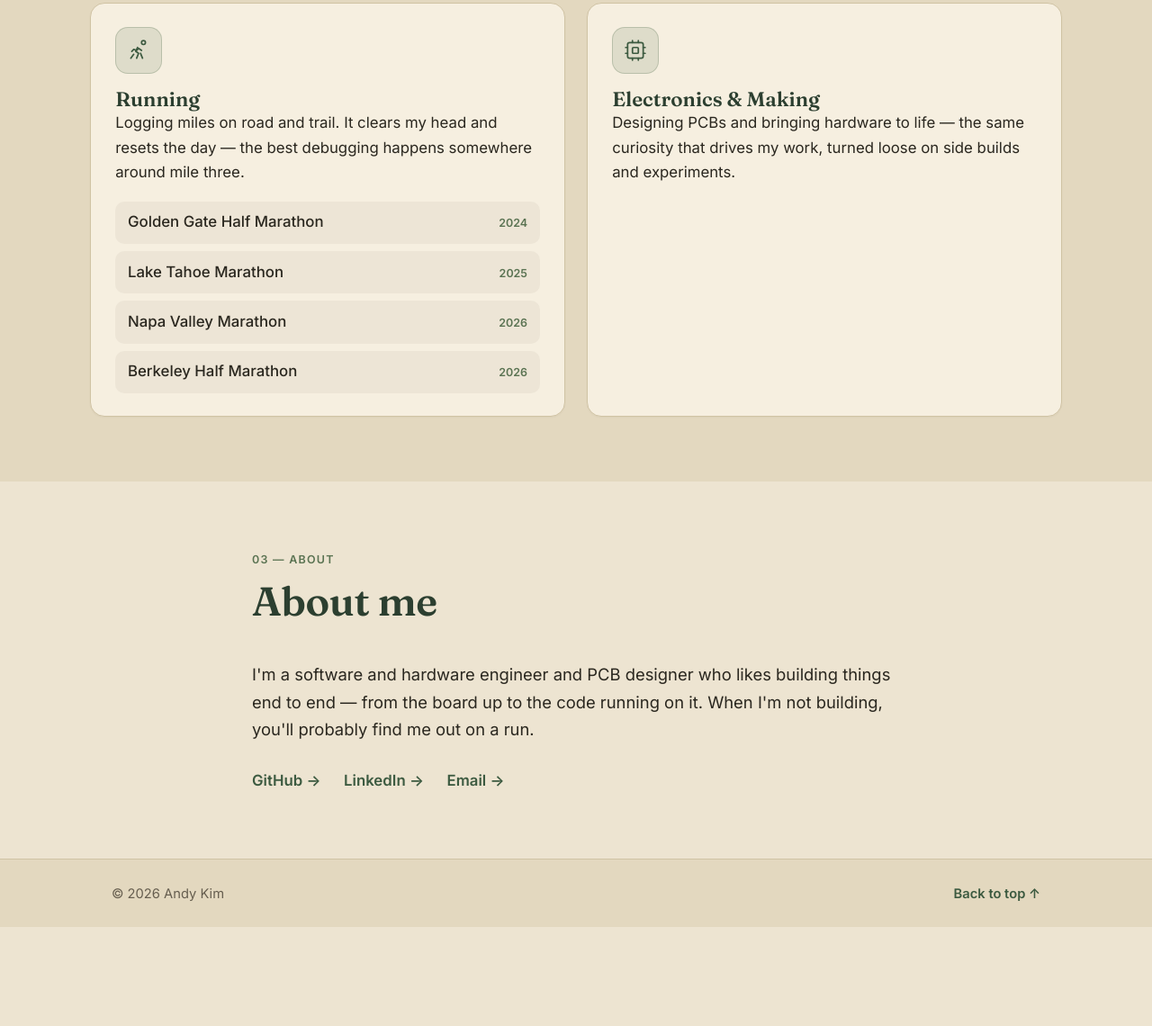
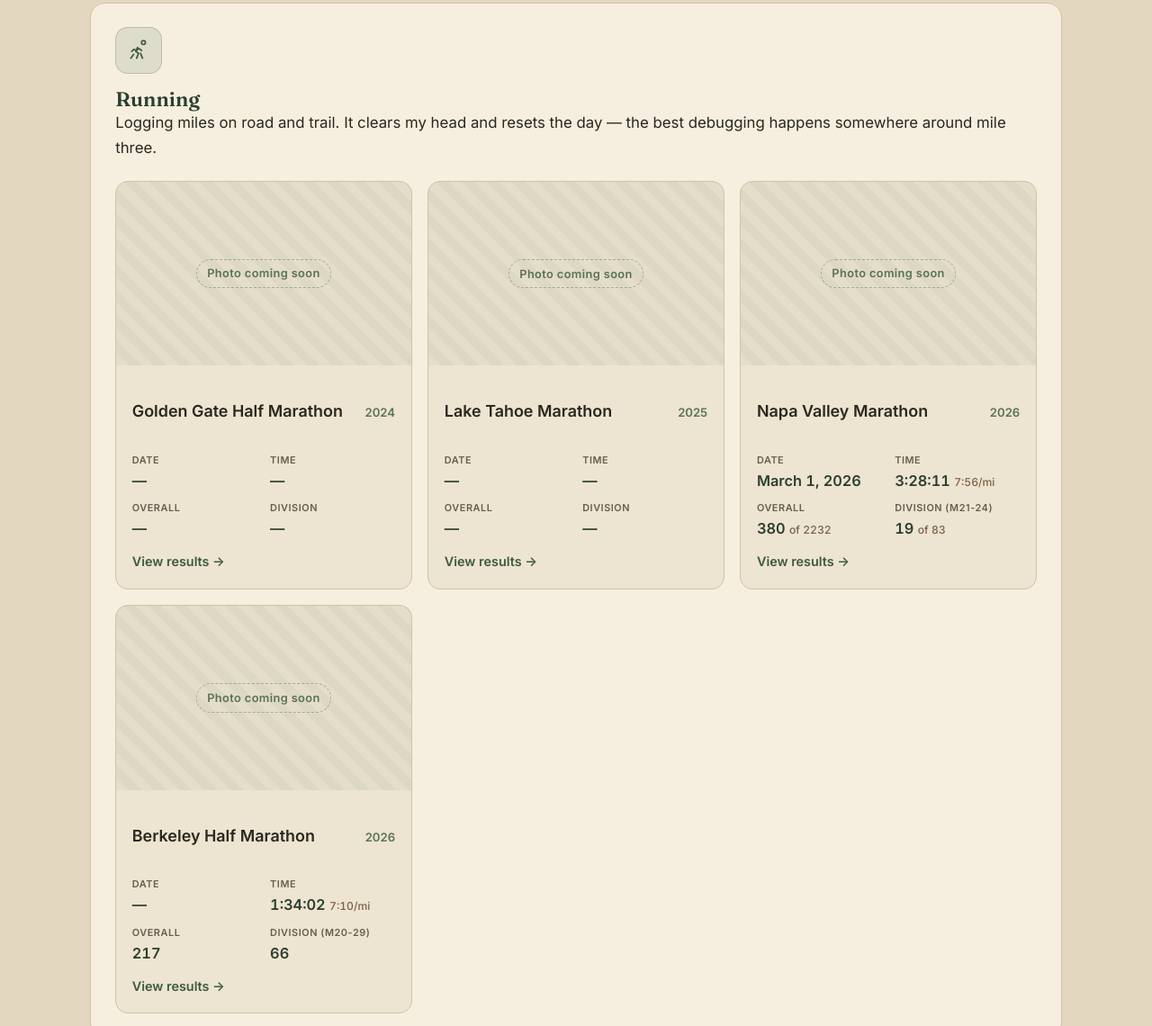
Before and after one commit to AndyKim519/andykim519.github.io, a plain HTML site: page index.html in a window 1280 px wide. Shown: the part 1308-2448 px from the top of the page at 90% size. Before the commit the page ends 2338 px from the top, so only its background shows below. Drawn offline with Linux system fonts and the light colour scheme.

Commit message:
Rework Hobbies: stacked layout + detailed race cards with photos
- Stack Running and Electronics & Making vertically (one column)
- Each race is now a card: photo + date, finish time/pace, overall place,
  division place
- Sourced stats from the result links:
  - Napa Valley Marathon 2026: 3/1/2026, 3:28:11 (7:56/mi), 380/2232,
    M21-24 19/83
  - Berkeley Half 2026: 1:34:02 chip (7:10/mi), overall 217, M20-29 66
    (field-size totals + date not exposed by the page)
  - Golden Gate 2024 + Lake Tahoe 2025 pages are JS-only; stats left as
    placeholders pending data
- Add assets/races/ with README of expected photo filenames; cards show a
  'Photo coming soon' placeholder with graceful onerror fallback

```diff
--- a/css/styles.css
+++ b/css/styles.css
@@ -166,7 +166,7 @@ em { font-style: italic; color: var(--brown-soft); }
 
 /* ---------- Cards ---------- */
 .cards { display: grid; gap: 1.5rem; grid-template-columns: repeat(auto-fit, minmax(300px, 1fr)); }
-.cards--hobbies { grid-template-columns: repeat(auto-fit, minmax(260px, 1fr)); }
+.cards--hobbies { grid-template-columns: 1fr; }   /* stack Running + Electronics vertically */
 
 .card {
   background: var(--card); border: 1px solid var(--line);
@@ -201,17 +201,42 @@ em { font-style: italic; color: var(--brown-soft); }
   background: rgba(90, 115, 82, 0.15); border: 1px solid rgba(90, 115, 82, 0.28);
 }
 
-/* Race list inside the Running hobby card */
-.races { list-style: none; margin: 1.1rem 0 0; padding: 0; display: grid; gap: .5rem; }
-.races li { margin: 0; }
-.races a {
-  display: flex; align-items: baseline; justify-content: space-between; gap: .75rem;
-  padding: .55rem .8rem; border-radius: 10px; font-weight: 500; color: var(--ink);
-  background: rgba(90, 69, 49, 0.06); border: 1px solid transparent;
-  transition: background .2s var(--ease), border-color .2s var(--ease), transform .2s var(--ease);
+/* Race cards inside the Running hobby card */
+.races {
+  list-style: none; margin: 1.4rem 0 0; padding: 0;
+  display: grid; gap: 1.1rem;
+  grid-template-columns: repeat(auto-fit, minmax(290px, 1fr));
 }
-.races a:hover { background: rgba(90, 115, 82, 0.14); border-color: rgba(90, 115, 82, 0.3); color: var(--forest); transform: translateX(2px); }
-.races__year { flex-shrink: 0; font-size: .78rem; font-weight: 600; color: var(--moss); white-space: nowrap; }
+.race {
+  display: flex; flex-direction: column;
+  background: var(--beige); border: 1px solid var(--line);
+  border-radius: 14px; overflow: hidden;
+  transition: transform .2s var(--ease), box-shadow .2s var(--ease), border-color .2s var(--ease);
+}
+.race:hover { transform: translateY(-3px); box-shadow: 0 12px 26px rgba(44, 63, 48, 0.14); border-color: var(--moss); }
+
+.race__photo { margin: 0; aspect-ratio: 16 / 10; background: var(--beige-alt); overflow: hidden; }
+.race__photo img { width: 100%; height: 100%; object-fit: cover; display: block; }
+.race__photo--empty { position: relative; display: grid; place-items: center; background:
+  repeating-linear-gradient(45deg, rgba(90,115,82,.06) 0 10px, rgba(90,115,82,.11) 10px 20px); }
+.race__photo--empty::after {
+  content: "Photo coming soon"; color: var(--moss); font-size: .8rem; font-weight: 600;
+  letter-spacing: .03em; padding: .3rem .7rem; border: 1px dashed rgba(90,115,82,.45); border-radius: 999px;
+}
+
+.race__info { padding: 1rem 1.1rem 1.1rem; display: flex; flex-direction: column; gap: .7rem; flex: 1; }
+.race__head { display: flex; align-items: baseline; justify-content: space-between; gap: .6rem; }
+.race__name { font-size: 1.12rem; line-height: 1.2; }
+.race__year { flex-shrink: 0; font-size: .82rem; font-weight: 600; color: var(--moss); }
+
+.race__stats { margin: 0; display: grid; grid-template-columns: 1fr 1fr; gap: .55rem .9rem; }
+.race__stats > div { display: flex; flex-direction: column; }
+.race__stats dt { font-size: .68rem; font-weight: 600; letter-spacing: .05em; text-transform: uppercase; color: var(--ink-muted); }
+.race__stats dd { margin: 0; font-size: 1.02rem; font-weight: 600; color: var(--forest); font-variant-numeric: tabular-nums; }
+.race__sub { font-size: .76rem; font-weight: 500; color: var(--brown-soft); }
+
+.race__link { margin-top: auto; font-weight: 600; font-size: .9rem; color: var(--green); }
+.race__link:hover { color: var(--brown); }
 
 /* ---------- About ---------- */
 .about__text { font-size: 1.15rem; color: var(--ink); }
--- a/index.html
+++ b/index.html
@@ -132,26 +132,90 @@
               Logging miles on road and trail. It clears my head and resets the
               day &mdash; the best debugging happens somewhere around mile three.
             </p>
+
             <ul class="races" aria-label="Races">
-              <li>
-                <a href="https://results2.xacte.com/#/e/2569/trackers" target="_blank" rel="noopener">
-                  Golden Gate Half Marathon <span class="races__year">2024</span>
-                </a>
+              <li class="race">
+                <figure class="race__photo race__photo--empty">
+                  <img src="assets/races/golden-gate-half-2024.jpg" alt="Andrew Kim at the Golden Gate Half Marathon, 2024" loading="lazy"
+                       onload="this.closest('.race__photo').classList.remove('race__photo--empty')"
+                       onerror="this.closest('.race__photo').classList.add('race__photo--empty'); this.remove();" />
+                </figure>
+                <div class="race__info">
+                  <div class="race__head">
+                    <h4 class="race__name">Golden Gate Half Marathon</h4>
+                    <span class="race__year">2024</span>
+                  </div>
+                  <dl class="race__stats">
+                    <div><dt>Date</dt><dd>&mdash;</dd></div>
+                    <div><dt>Time</dt><dd>&mdash;</dd></div>
+                    <div><dt>Overall</dt><dd>&mdash;</dd></div>
+                    <div><dt>Division</dt><dd>&mdash;</dd></div>
+                  </dl>
+                  <a class="race__link" href="https://results2.xacte.com/#/e/2569/trackers" target="_blank" rel="noopener">View results &rarr;</a>
+                </div>
               </li>
-              <li>
-                <a href="https://results.raceroster.com/v3/events/ufkaaytknesjaycb/race/245859/participant/yn2m7enjua26ffb5?filter_search=Andrew+Kim" target="_blank" rel="noopener">
-                  Lake Tahoe Marathon <span class="races__year">2025</span>
-                </a>
+
+              <li class="race">
+                <figure class="race__photo race__photo--empty">
+                  <img src="assets/races/lake-tahoe-marathon-2025.jpg" alt="Andrew Kim at the Lake Tahoe Marathon, 2025" loading="lazy"
+                       onload="this.closest('.race__photo').classList.remove('race__photo--empty')"
+                       onerror="this.closest('.race__photo').classList.add('race__photo--empty'); this.remove();" />
+                </figure>
+                <div class="race__info">
+                  <div class="race__head">
+                    <h4 class="race__name">Lake Tahoe Marathon</h4>
+                    <span class="race__year">2025</span>
+                  </div>
+                  <dl class="race__stats">
+                    <div><dt>Date</dt><dd>&mdash;</dd></div>
+                    <div><dt>Time</dt><dd>&mdash;</dd></div>
+                    <div><dt>Overall</dt><dd>&mdash;</dd></div>
+                    <div><dt>Division</dt><dd>&mdash;</dd></div>
+                  </dl>
+                  <a class="race__link" href="https://results.raceroster.com/v3/events/ufkaaytknesjaycb/race/245859/participant/yn2m7enjua26ffb5?filter_search=Andrew+Kim" target="_blank" rel="noopener">View results &rarr;</a>
+                </div>
               </li>
-              <li>
-                <a href="https://results.svetiming.com/napa-valley-marathon/events/2026/kaiser-permanente-napa-valley-marathon/1026/entrant?share=1" target="_blank" rel="noopener">
-                  Napa Valley Marathon <span class="races__year">2026</span>
-                </a>
+
+              <li class="race">
+                <figure class="race__photo race__photo--empty">
+                  <img src="assets/races/napa-valley-marathon-2026.jpg" alt="Andrew Kim at the Napa Valley Marathon, 2026" loading="lazy"
+                       onload="this.closest('.race__photo').classList.remove('race__photo--empty')"
+                       onerror="this.closest('.race__photo').classList.add('race__photo--empty'); this.remove();" />
+                </figure>
+                <div class="race__info">
+                  <div class="race__head">
+                    <h4 class="race__name">Napa Valley Marathon</h4>
+                    <span class="race__year">2026</span>
+                  </div>
+                  <dl class="race__stats">
+                    <div><dt>Date</dt><dd>March 1, 2026</dd></div>
+                    <div><dt>Time</dt><dd>3:28:11 <span class="race__sub">7:56/mi</span></dd></div>
+                    <div><dt>Overall</dt><dd>380 <span class="race__sub">of 2232</span></dd></div>
+                    <div><dt>Division (M21-24)</dt><dd>19 <span class="race__sub">of 83</span></dd></div>
+                  </dl>
+                  <a class="race__link" href="https://results.svetiming.com/napa-valley-marathon/events/2026/kaiser-permanente-napa-valley-marathon/1026/entrant?share=1" target="_blank" rel="noopener">View results &rarr;</a>
+                </div>
               </li>
-              <li>
-                <a href="https://live.chronotrack.com/event/94320/results/entry/80911068" target="_blank" rel="noopener">
-                  Berkeley Half Marathon <span class="races__year">2026</span>
-                </a>
+
+              <li class="race">
+                <figure class="race__photo race__photo--empty">
+                  <img src="assets/races/berkeley-half-2026.jpg" alt="Andrew Kim at the Berkeley Half Marathon, 2026" loading="lazy"
+                       onload="this.closest('.race__photo').classList.remove('race__photo--empty')"
+                       onerror="this.closest('.race__photo').classList.add('race__photo--empty'); this.remove();" />
+                </figure>
+                <div class="race__info">
+                  <div class="race__head">
+                    <h4 class="race__name">Berkeley Half Marathon</h4>
+                    <span class="race__year">2026</span>
+                  </div>
+                  <dl class="race__stats">
+                    <div><dt>Date</dt><dd>&mdash;</dd></div>
+                    <div><dt>Time</dt><dd>1:34:02 <span class="race__sub">7:10/mi</span></dd></div>
+                    <div><dt>Overall</dt><dd>217</dd></div>
+                    <div><dt>Division (M20-29)</dt><dd>66</dd></div>
+                  </dl>
+                  <a class="race__link" href="https://live.chronotrack.com/event/94320/results/entry/80911068" target="_blank" rel="noopener">View results &rarr;</a>
+                </div>
               </li>
             </ul>
           </article>
```
Also changed, not shown: 1 other file.
